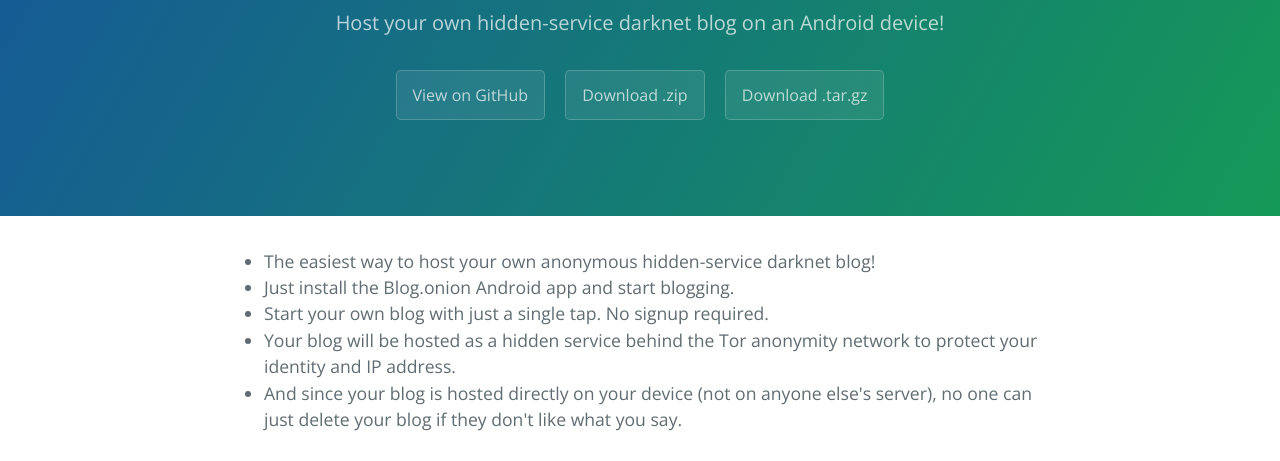
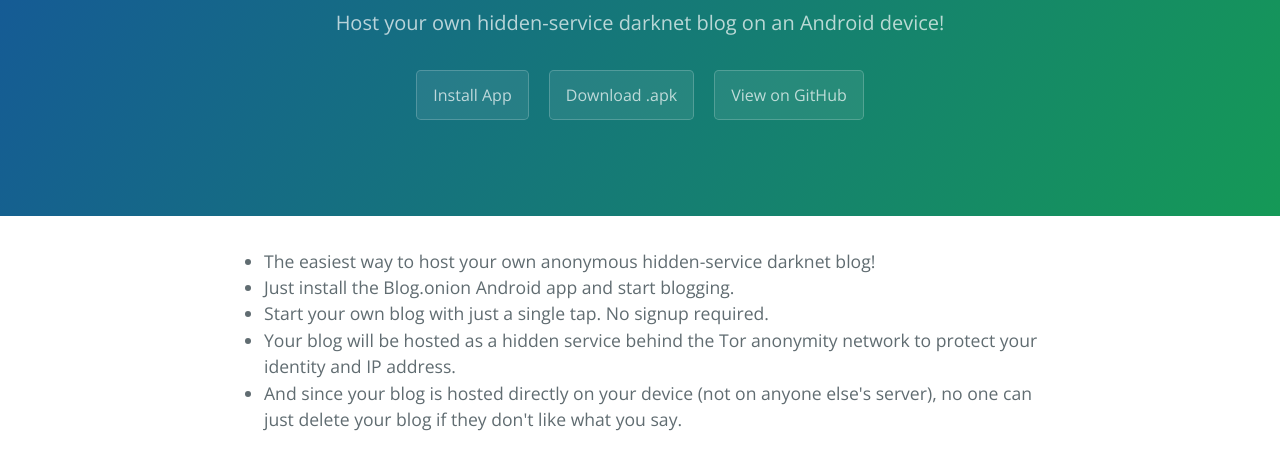
Before and after one commit to onionApps/Blog.onion, a plain HTML site: page index.html in a window 1280 px wide. Shown: the part 167-628 px from the top of the page. Drawn offline with nearby package versions, Linux system fonts and the light colour scheme.

Commit message:
Update index.html

```diff
--- a/index.html
+++ b/index.html
@@ -13,9 +13,9 @@
     <section class="page-header">
       <h1 class="project-name">Blog.onion</h1>
       <h2 class="project-tagline">Host your own hidden-service darknet blog on an Android device!</h2>
-      <a href="https://github.com/onionApps/Blog.onion" class="btn">View on GitHub</a>
-      <a href="https://github.com/onionApps/Blog.onion/zipball/master" class="btn">Download .zip</a>
-      <a href="https://github.com/onionApps/Blog.onion/tarball/master" class="btn">Download .tar.gz</a>
+      <a href="https://play.google.com/store/apps/details?id=onion.blog" class="btn">Install App</a>
+      <a href="https://github.com/OnionApps/Blog.onion/raw/master/app/app-release.apk" class="btn">Download .apk</a>
+      <a href="https://github.com/OnionApps/Blog.onion" class="btn">View on GitHub</a>
     </section>
 
     <section class="main-content">
```
